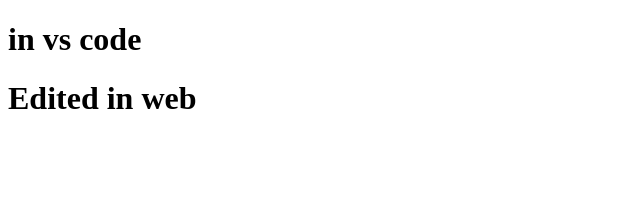
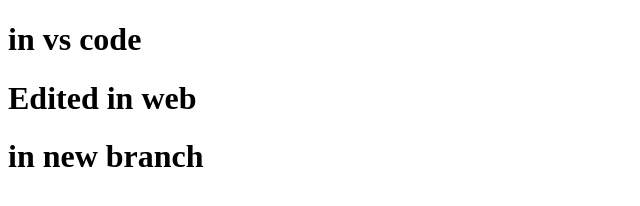
Before and after one commit to AyeshaSiddique01/Mids-Practic, a plain HTML site: page index.html in a window 1280 px wide. Shown: the whole page, without its empty margins (0-640 px from the left). Drawn offline with Linux system fonts and the light colour scheme.

Commit message:
new branch added

```diff
--- a/index.html
+++ b/index.html
@@ -9,5 +9,6 @@
 <body>
     <h1>in vs code</h1>
     <h1>Edited in web</h1>
+    <h1>in new branch</h1>
 </body>
 </html>
```
